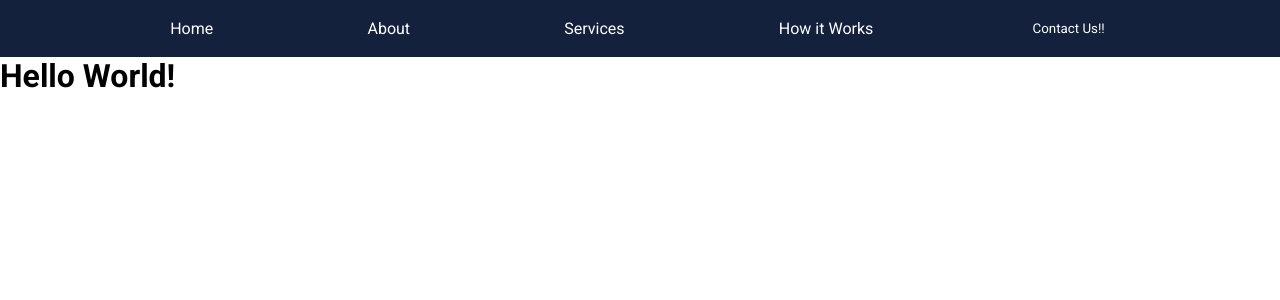
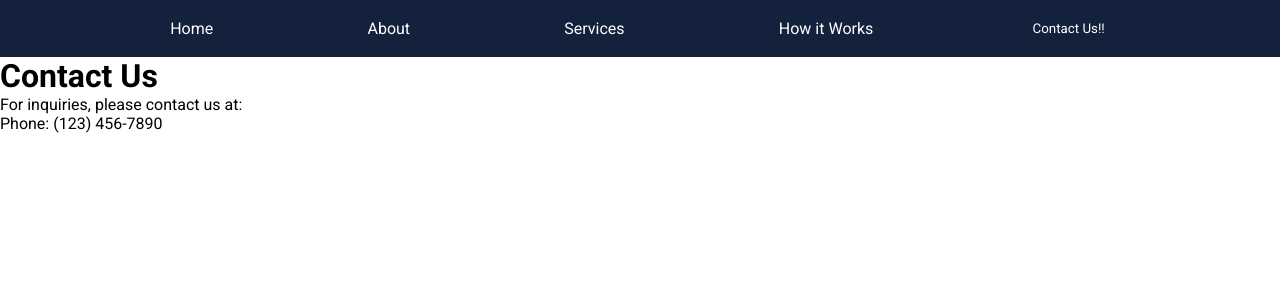
Before and after one commit to ReiMoon72/Plumbang, a Vue app: page /contact in a window 1280 px wide. Shown: the top 300 px of the page. Built offline with nearby package versions, Linux system fonts and the light colour scheme.

Commit message:
Updated navbar styling and links

```diff
--- a/src/views/Contact.vue
+++ b/src/views/Contact.vue
@@ -3,8 +3,13 @@
 </script>
 
 <template>
-
- <h1>Hello World!</h1>
+    <h1>Contact Us</h1>
+    <p>
+        For inquiries, please contact us at:
+        <br />
+        Phone: (123) 456-7890
+        <br />
+        </p>
 
 </template>
 
```
